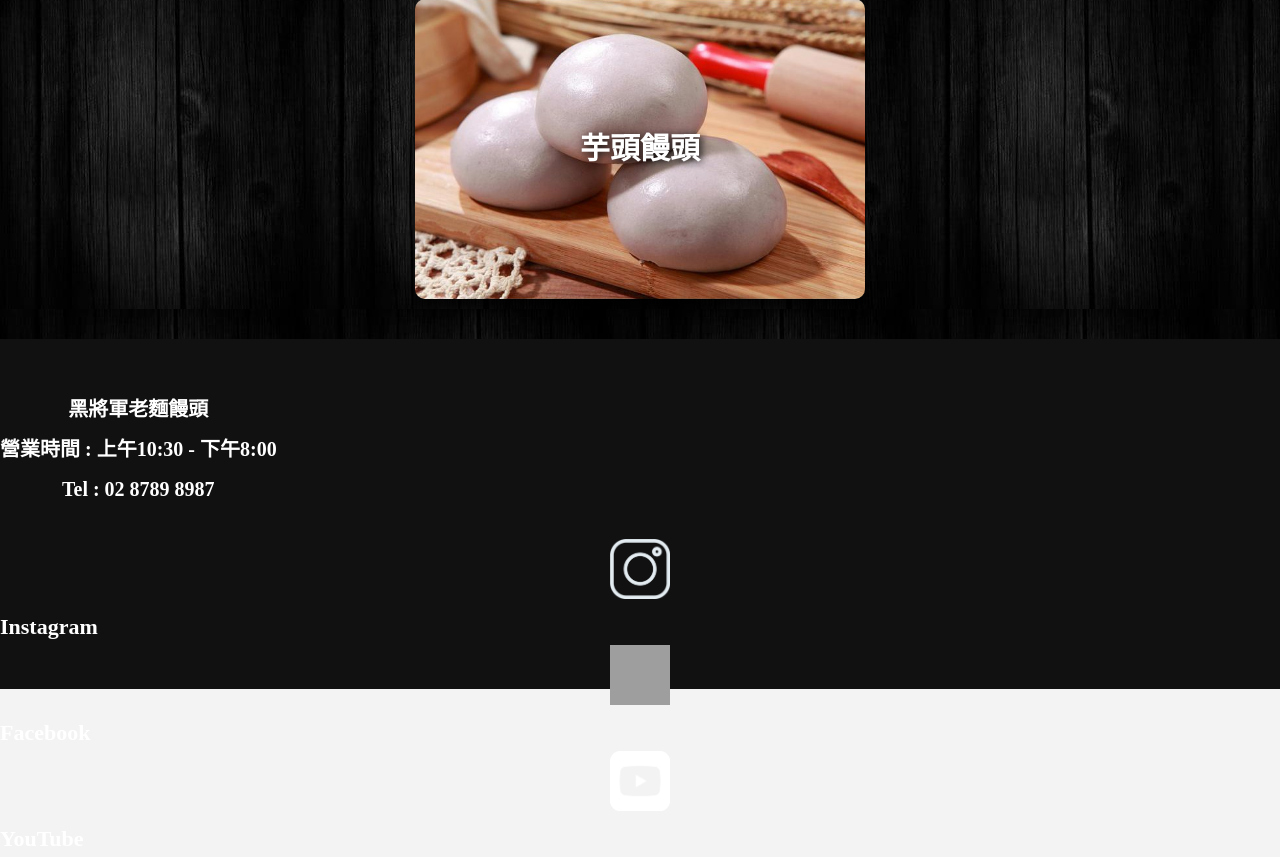
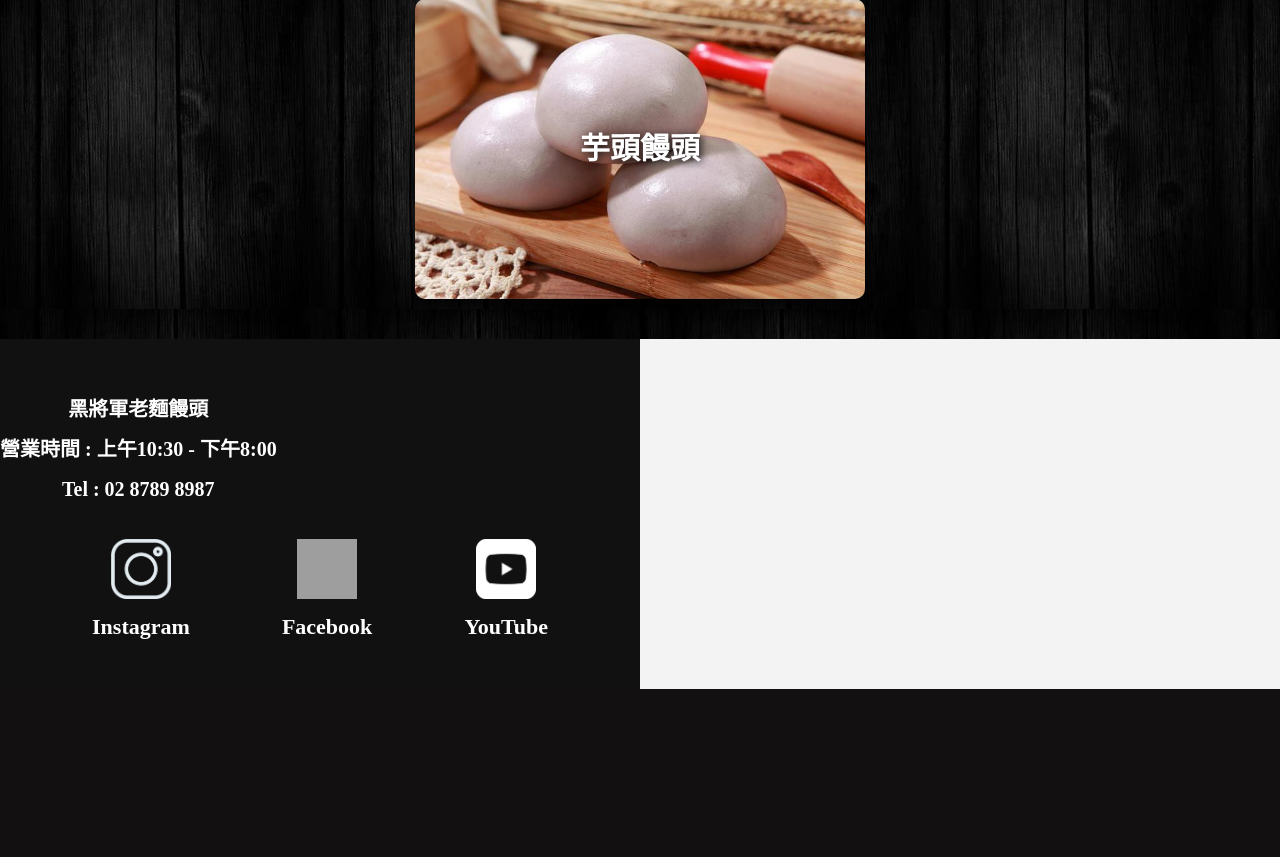
Before and after one commit to theFlash-code/Database_CourseProject, a PHP site: page / in a window 1280 px wide. Shown: the part 1711-2568 px from the top of the page. After the commit the page ends 2400 px from the top, so only its background shows below. Run offline with PHP 8.4, Linux system fonts and the light colour scheme; some web fonts are replaced; grey boxes are pictures that could not be loaded.

```diff
--- a/Website/footer/footer.css
+++ b/Website/footer/footer.css
@@ -26,9 +26,10 @@ a {
 }
 
 footer {
-    width: 100%;
+    width: 50%;
     height: fit-content;
     background-color: #111;
+    display: flex;
 }
 
 .information {
@@ -51,7 +52,7 @@ footer {
     margin: 0 auto;
     padding-top: 30px;
     padding-bottom: 50px;
-    /* display: flex; */
+    display: flex;
     justify-content: space-evenly;
 }
 
```
Also changed, not shown: README.md (added).
